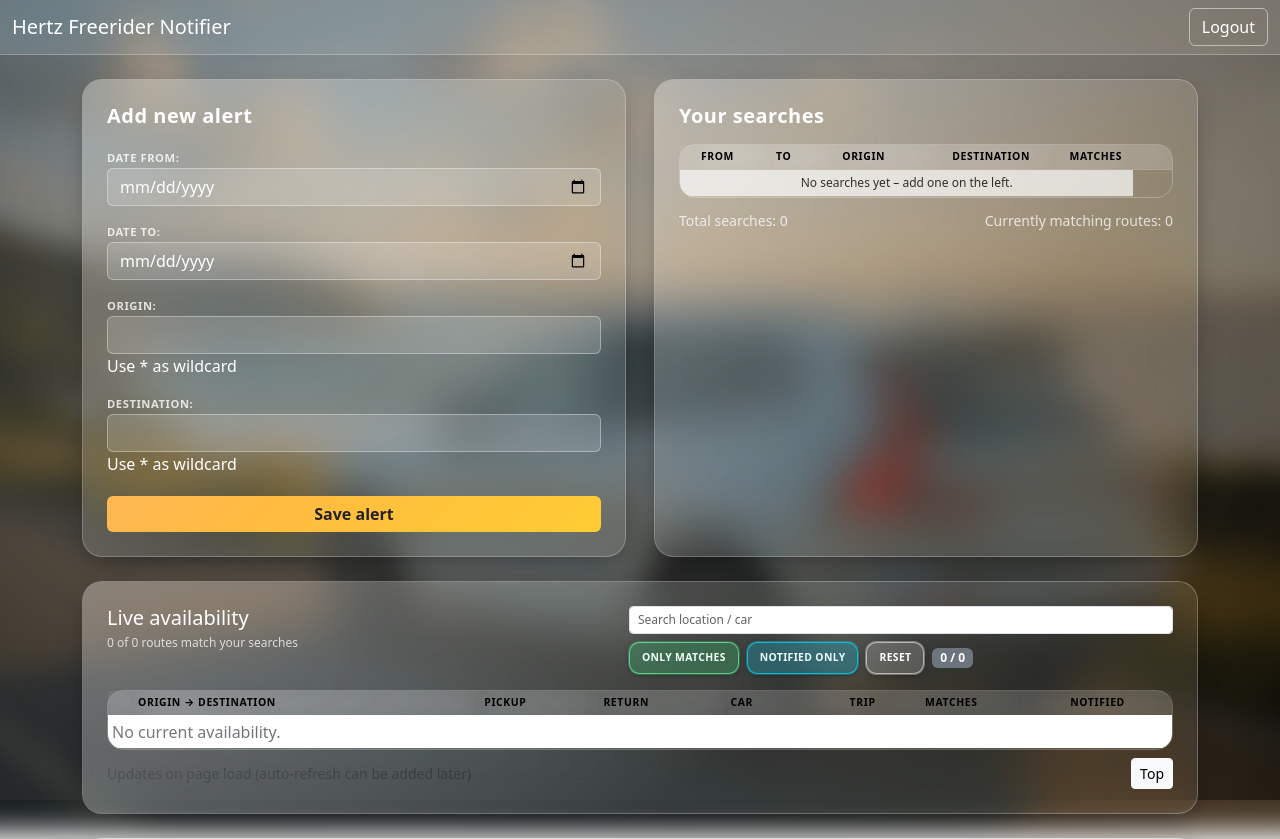
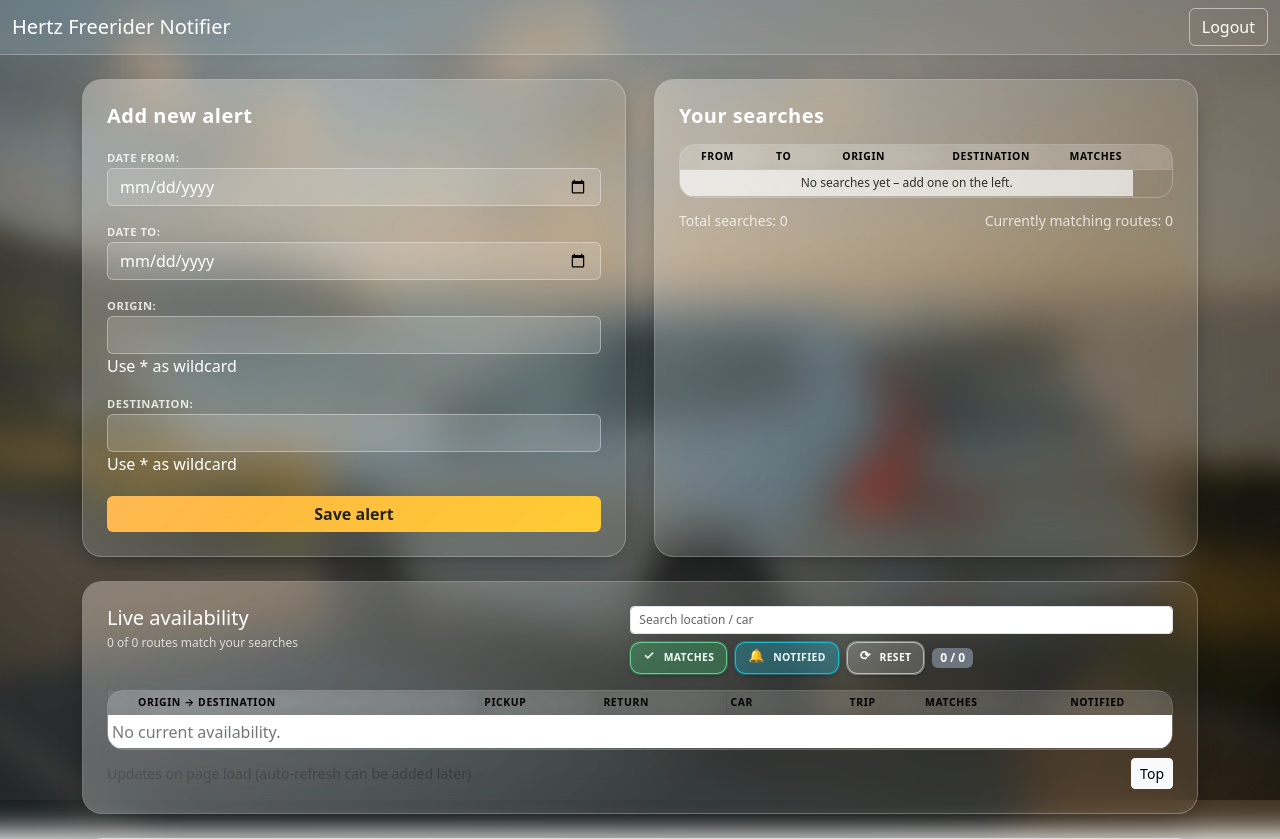
Before and after one commit to cr3ation/hertz-freerider-notifier, a Django app: page / in a window 1280 px wide. Shown: the top 839 px of the page. Run offline with Django 5.2, Linux system fonts and the light colour scheme; the visitor is signed in with stand-in values (Sample User, id 1); data that the repository does not hold is empty; parts of the project's set-up code (start-up, migrations or seed data) failed here and were passed over; some libraries are stand-ins or nearby versions.

Commit message:
Icons added to filter button

```diff
--- a/scheduler/static/scheduler/css/app.css
+++ b/scheduler/static/scheduler/css/app.css
@@ -108,6 +108,8 @@ tr.row-faded { opacity:.55; }
   font-size:.65rem !important;
   padding:.45rem .75rem !important;
 }
+.filter-btn .btn-ico { margin-right:.35rem; font-size:.8rem; line-height:1; display:inline-block; transform:translateY(-1px); }
+.filter-btn .btn-text { letter-spacing:.35px; }
 
 /* Filter buttons (improved contrast for Only matches) */
 #toggleShowMatches.filter-btn {
--- a/scheduler/templates/scheduler/dashboard.html
+++ b/scheduler/templates/scheduler/dashboard.html
@@ -73,9 +73,15 @@
                         </div>
                         <div class="d-flex flex-wrap gap-2 align-items-center">
                             <input id="liveSearch" type="text" class="form-control form-control-sm" placeholder="Search location / car" style="min-width:180px;" aria-label="Search live availability">
-                            <button id="toggleShowMatches" class="btn btn-outline-success btn-sm filter-btn" type="button" title="Show only routes matching any search">Only matches</button>
-                            <button id="toggleShowNotified" class="btn btn-outline-info btn-sm filter-btn" type="button" title="Show only routes already notified">Notified only</button>
-                            <button id="resetFilters" class="btn btn-outline-secondary btn-sm filter-btn" type="button" title="Reset filters">Reset</button>
+                            <button id="toggleShowMatches" class="btn btn-outline-success btn-sm filter-btn" type="button" data-bs-toggle="tooltip" data-bs-placement="top" data-bs-title="Show only routes that match any of your searches">
+                                <span class="btn-ico" aria-hidden="true">✓</span><span class="btn-text"> Matches</span>
+                            </button>
+                            <button id="toggleShowNotified" class="btn btn-outline-info btn-sm filter-btn" type="button" data-bs-toggle="tooltip" data-bs-placement="top" data-bs-title="Show only routes you've already been notified about">
+                                <span class="btn-ico" aria-hidden="true">🔔</span><span class="btn-text"> Notified</span>
+                            </button>
+                            <button id="resetFilters" class="btn btn-outline-secondary btn-sm filter-btn" type="button" data-bs-toggle="tooltip" data-bs-placement="top" data-bs-title="Reset search & filters">
+                                <span class="btn-ico" aria-hidden="true">⟳</span><span class="btn-text"> Reset</span>
+                            </button>
                             <span class="badge bg-secondary" id="liveVisibleCount" title="Visible / total routes">0 / 0</span>
                         </div>
                     </div>
@@ -141,6 +147,9 @@
                     </div>
                     <script>
                         (function(){
+                                                    // Initialize Bootstrap tooltips for filter buttons
+                                                    var tooltipTriggerList = [].slice.call(document.querySelectorAll('[data-bs-toggle="tooltip"]'));
+                                                    tooltipTriggerList.forEach(function (el) { new bootstrap.Tooltip(el); });
                                                     const btnMatches = document.getElementById('toggleShowMatches');
                                                     const btnNotified = document.getElementById('toggleShowNotified');
                                                     const btnReset = document.getElementById('resetFilters');
@@ -215,7 +224,7 @@
                                 </thead>
                                 <tbody id="histBody">
                                     {% for n in notified_history %}
-                                    <tr data-notified="{{ n.notified_at|date:'c' }}">
+                                    <tr class="route-row row-faded" data-notified="{{ n.notified_at|date:'c' }}">
                                         <td class="text-muted small">{{ forloop.counter }}</td>
                                         <td><span class="d-block small fw-semibold">{{ n.notified_at|date:"Y-m-d H:i" }}</span></td>
                                         <td class="cell-route" style="min-width:200px;">
```
Also changed, not shown: 1 other file.
